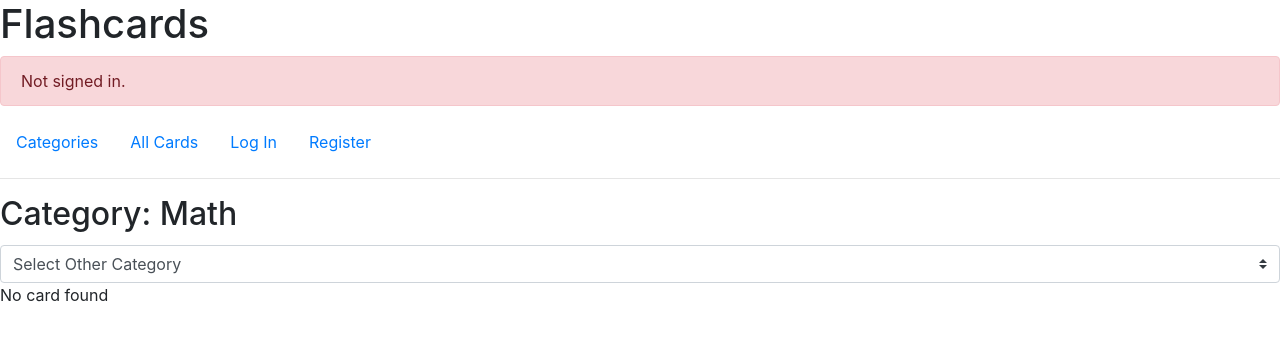
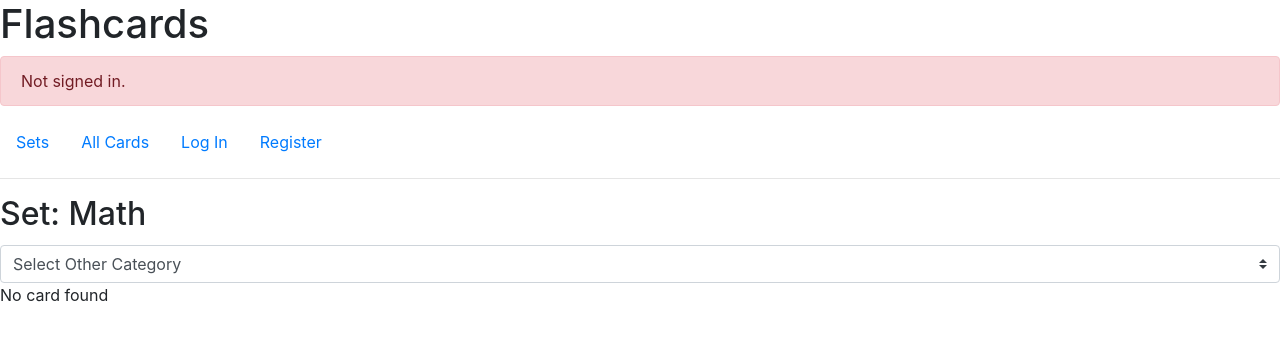
Before and after one commit to DarkLord580/STEMATICS, a Django app: page /category/1 in a window 1280 px wide. Shown: the top 341 px of the page. Run offline with Django 3.2, Linux system fonts and the light colour scheme; data comes from the database, SQL or seed files in the repository; data that the repository does not hold is empty; some libraries are stand-ins or nearby versions.

Commit message:
Renaming

```diff
--- a/flashcards/templates/flashcards/category.html
+++ b/flashcards/templates/flashcards/category.html
@@ -4,7 +4,7 @@
 
     <div>
     	{% if totalcategory  %}
-    		<h2 class="card-title h2">Categories</h2>
+    		<h2 class="card-title h2">Sets</h2>
     		 <ul class="list-group">
                 {% for category in categories %}
 					<div style="background-color:white; margin:10px;border-color:black;">
@@ -21,7 +21,7 @@
                 {% endfor %}
              </ul>
         {% else %}
-    		<h2 class="card-title h2">Category: {{category}}</h2>
+    		<h2 class="card-title h2">Set: {{category}}</h2>
     		<select class="browser-default custom-select" onchange="location = this.value;">
     			<option selected>Select Other Category</option>
     			{% for category in categories %}
--- a/flashcards/templates/flashcards/layout.html
+++ b/flashcards/templates/flashcards/layout.html
@@ -21,7 +21,7 @@
         </div>
         <ul class="nav">
 			<li class="nav-item">
-                <a class="nav-link" href="{% url 'category' '0' %}">Categories</a>
+                <a class="nav-link" href="{% url 'category' '0' %}">Sets</a>
             </li>
             <li class="nav-item">
                 <a class="nav-link" href="{% url 'index' %}">All Cards</a>
@@ -38,7 +38,7 @@
                 {% if is_maker %}
                 <li class="nav-item">
 
-                    <a class="nav-link" href="{% url 'newcategory' %}">Create Category</a>
+                    <a class="nav-link" href="{% url 'newcategory' %}">Create Set</a>
 
                 </li>
                 <li class="nav-item">
```
